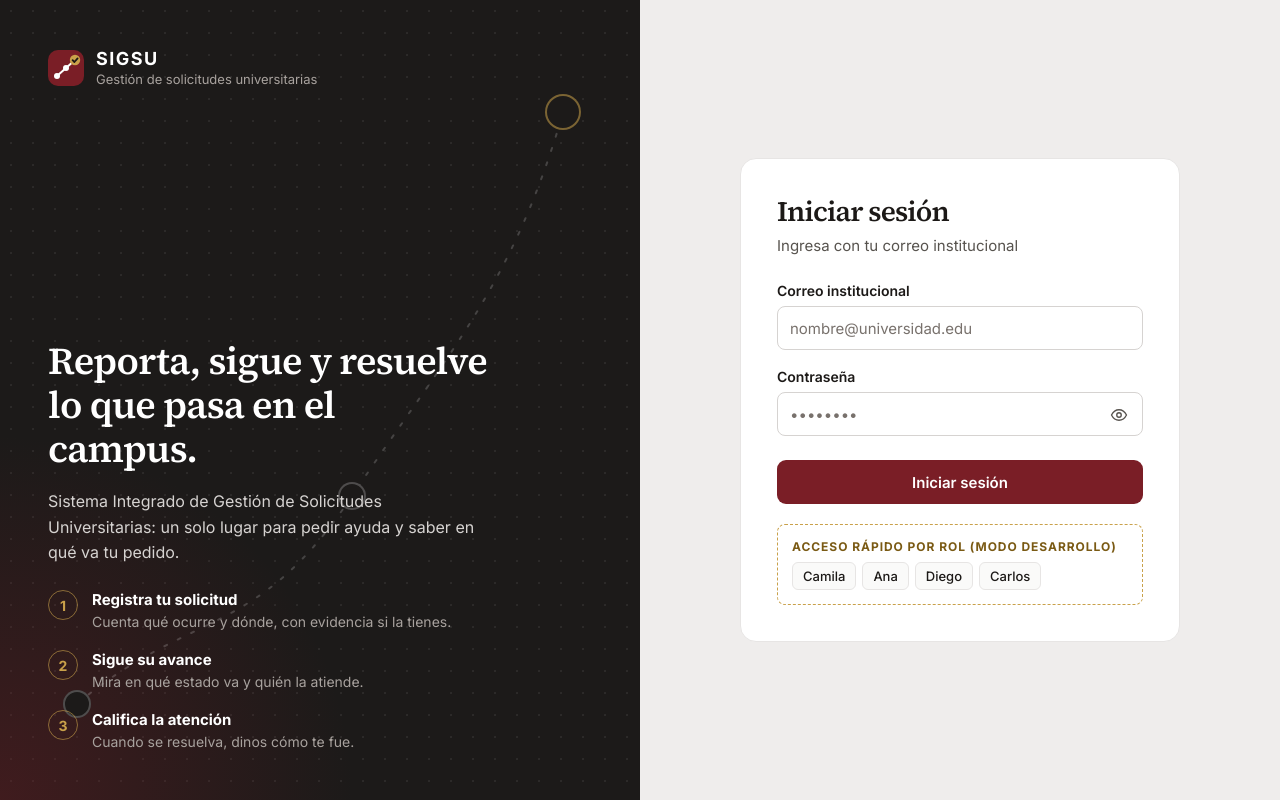
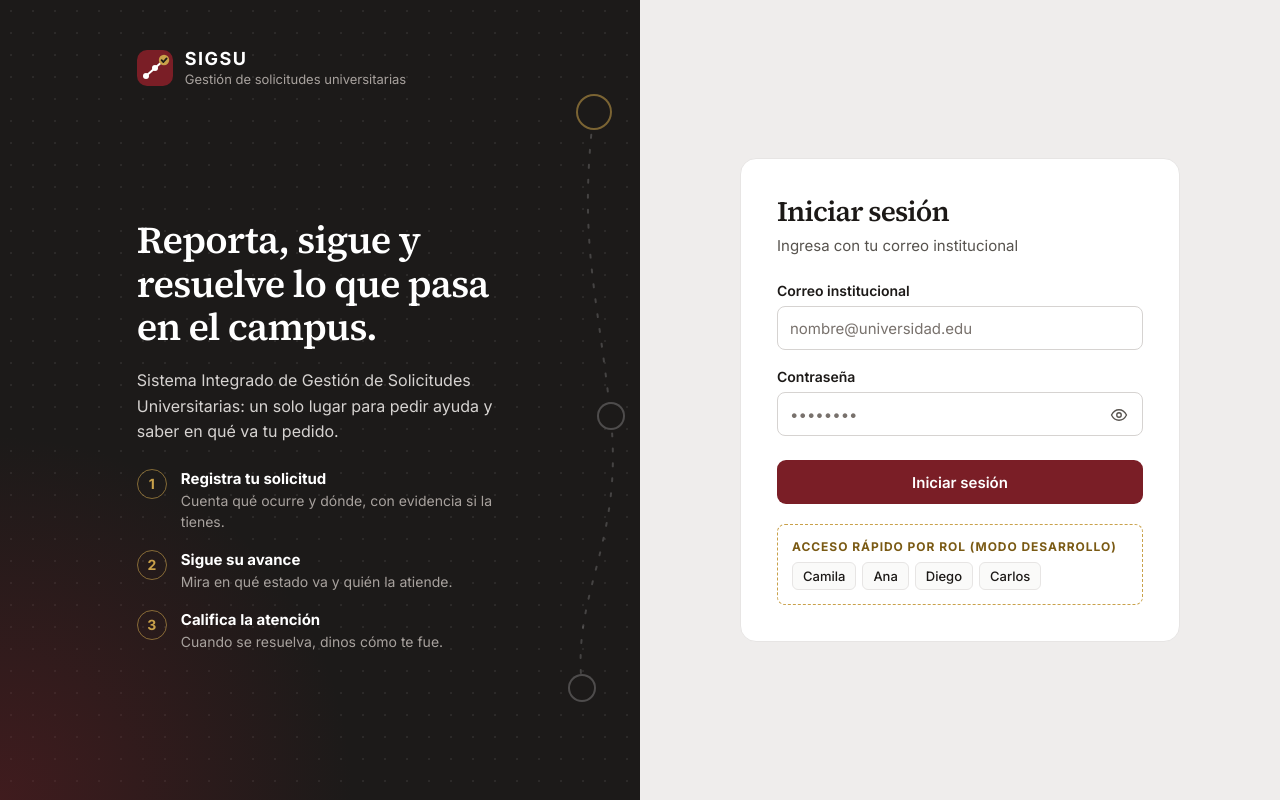
Before and after one commit to JudithVCQ/SIGSU-frontend, a React (Vite) app: page /login in a window 1280 px wide. Built offline with nearby package versions, Linux system fonts and the light colour scheme; no server answers.

Commit message:
fix(login): contenido del panel izquierdo centrado, y decoración en la zona derecha sin cruzar el texto

```diff
--- a/src/auth/AuthShell.jsx
+++ b/src/auth/AuthShell.jsx
@@ -23,11 +23,11 @@ export default function AuthShell({ children }) {
         {/* Decoración (aria-hidden): línea punteada que une tres círculos, todo en % del panel */}
         <div className="auth-decoracion" aria-hidden="true">
           <svg viewBox="0 0 100 100" preserveAspectRatio="none" focusable="false">
-            <path className="auth-linea" d="M12 88 C 30 76, 40 80, 55 62 S 80 36, 88 14" />
+            <path className="auth-linea" d="M25 86 C 10 74, 80 68, 62 52 S 20 30, 40 14" />
           </svg>
-          <span className="auth-circulo" style={{ left: '12%', top: '88%' }} />
-          <span className="auth-circulo" style={{ left: '55%', top: '62%' }} />
-          <span className="auth-circulo auth-circulo-final" style={{ left: '88%', top: '14%' }} />
+          <span className="auth-circulo" style={{ left: '25%', top: '86%' }} />
+          <span className="auth-circulo" style={{ left: '62%', top: '52%' }} />
+          <span className="auth-circulo auth-circulo-final" style={{ left: '40%', top: '14%' }} />
         </div>
 
         <div className="auth-contenido">
--- a/src/auth/auth.css
+++ b/src/auth/auth.css
@@ -27,9 +27,13 @@
   background-size: 100% 100%, 22px 22px;
 }
 
+/* Zona derecha del panel, del ancho del relleno lateral del contenido: nunca toca el texto */
 .auth-decoracion {
   position: absolute;
-  inset: 0;
+  top: 0;
+  right: 0;
+  bottom: 0;
+  width: clamp(32px, 6vw, 96px);
   z-index: -1;
   overflow: hidden;
   pointer-events: none;
@@ -69,12 +73,19 @@
 
 .auth-contenido {
   position: relative;
+  box-sizing: border-box;
   display: flex;
   flex-direction: column;
-  justify-content: space-between;
-  gap: 40px;
+  gap: 32px;
   width: 100%;
   max-width: 520px;
+  margin-inline: auto;
+  padding-inline: clamp(32px, 6vw, 96px);
+}
+
+/* Logo arriba; título, subtítulo y pasos centrados en el alto disponible */
+.auth-contenido .auth-pitch {
+  margin-block: auto;
 }
 
 .auth-aside .logo b {
@@ -349,6 +360,12 @@
 }
 
 /* ── Responsivo: columnas apiladas, sin tarjeta de ejemplo ── */
+@media (max-width: 1023px) {
+  .auth-decoracion {
+    display: none;
+  }
+}
+
 @media (max-width: 900px) {
   .auth {
     grid-template-columns: 1fr;
@@ -362,6 +379,12 @@
   .auth-contenido {
     gap: 24px;
     max-width: none;
+    padding-inline: 0;
+  }
+
+  /* Sin espacio a los lados: la decoración se oculta */
+  .auth-decoracion {
+    display: none;
   }
 
   .auth-aside {
```
